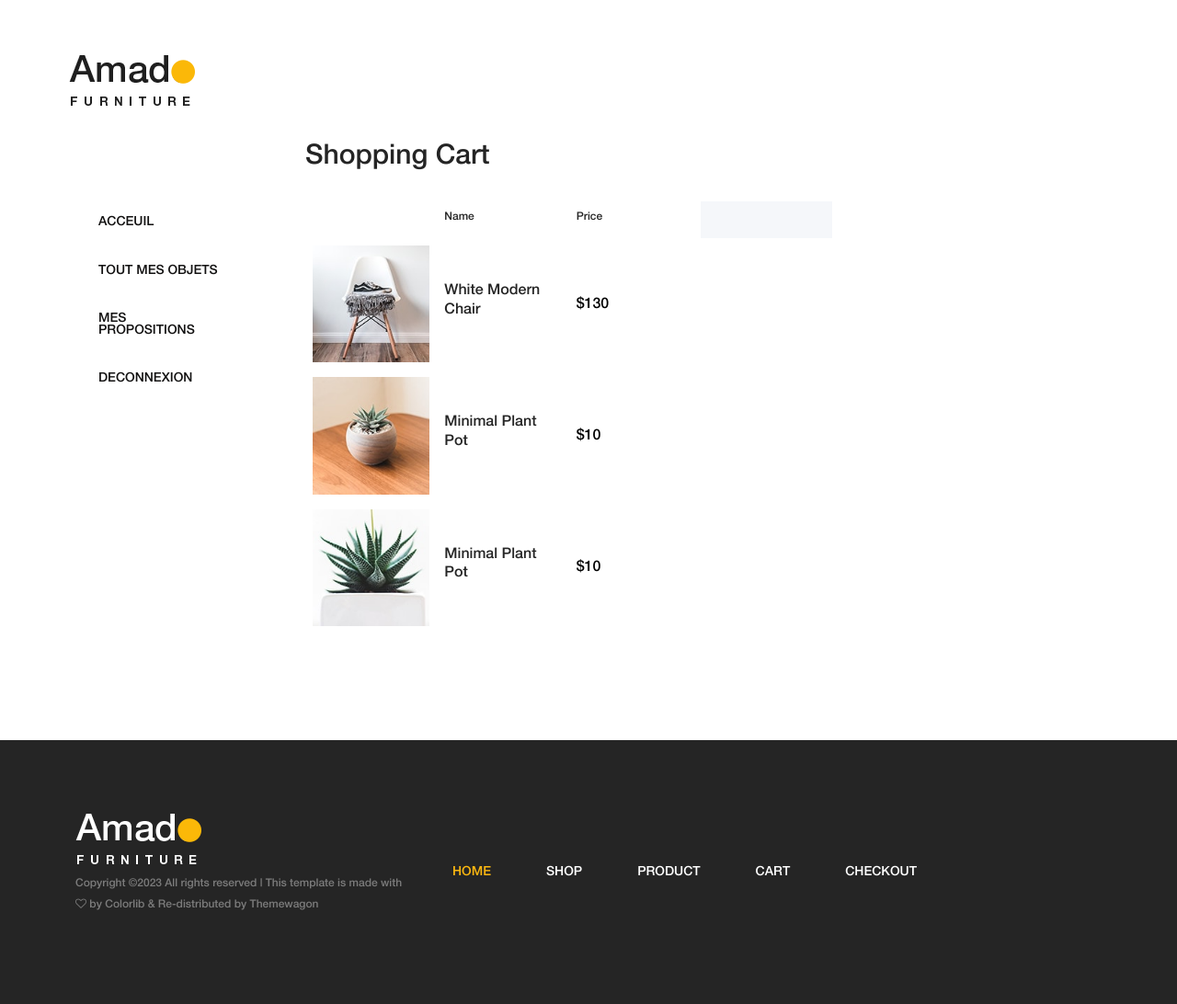
After one commit to Ismael-Raveloson/Takalo, a CodeIgniter app: page /Takalo/utilisateur/gestionobjet in a window 1280 px wide. The commit adds this page. Shown: the whole page at 92% size. Run offline with CodeIgniter, Linux system fonts and the light colour scheme; some libraries are stand-ins or nearby versions.

Commit message:
edit home/link
Co-Authored-By: rinasedera <120671181+rinasedera@users.noreply.github.com>
Co-Authored-By: Mandresyy <124679976+mandresyy@users.noreply.github.com>

```diff
--- a/application/controllers/utilisateur.php
+++ b/application/controllers/utilisateur.php
@@ -97,4 +97,26 @@ class utilisateur extends CI_Controller {
         $this->load->view('template/backoffice',$data);
     }
 
+    public function gestionobjet(){
+        $this->load->library('session');
+        $this->load->model('Model');
+        $this->load->database();
+        $this->load->helper('url');
+        $this->load->view('template/gestionobjet');
+    }
+
+    public function proposition(){
+        $this->load->library('session');
+        $this->load->model('Model');
+        $this->load->database();
+        $this->load->helper('url');
+        $this->load->view('template/proposition');
+    }
+
+    public function deconnexion(){
+        $this->load->library('session');
+        $this->session->unset_userdata('idClient');
+        $this->load->helper('url');
+        redirect(base_url('utilisateur/index'));
+    }
 }
--- /dev/null
+++ b/application/views/template/gestionobjet.php
@@ -0,0 +1,224 @@
+<!DOCTYPE html>
+<html lang="en">
+<head>
+    <meta charset="UTF-8">
+    <meta name="description" content="">
+    <meta http-equiv="X-UA-Compatible" content="IE=edge">
+    <meta name="viewport" content="width=device-width, initial-scale=1, shrink-to-fit=no">
+    <!-- The above 4 meta tags *must* come first in the head; any other head content must come *after* these tags -->
+
+    <!-- Title  -->
+    <title>Amado - Furniture Ecommerce Template | Cart</title>
+
+    <!-- Favicon  -->
+    <link rel="icon" href="<?php echo base_url()?>assets/css/amado-master/img/core-img/favicon.ico">
+
+    <!-- Core Style CSS -->
+    <link rel="stylesheet" href="<?php echo base_url()?>assets/css/amado-master/css/core-style.css">
+    <link rel="stylesheet" href="<?php echo base_url()?>assets/css/amado-master/style.css">
+
+</head>
+
+
+<body>
+    <!-- Search Wrapper Area Start -->
+    <div class="search-wrapper section-padding-100">
+        <div class="search-close">
+            <i class="fa fa-close" aria-hidden="true"></i>
+        </div>
+        <div class="container">
+            <div class="row">
+                <div class="col-12">
+                    <div class="search-content">
+                        <form action="#" method="get">
+                            <input type="search" name="search" id="search" placeholder="Type your keyword...">
+                            <button type="submit"><img src="img/core-img/search.png" alt=""></button>
+                        </form>
+                    </div>
+                </div>
+            </div>
+        </div>
+    </div>
+    <!-- Search Wrapper Area End -->
+
+    <!-- ##### Main Content Wrapper Start ##### -->
+    <div class="main-content-wrapper d-flex clearfix">
+
+        <!-- Mobile Nav (max width 767px)-->
+        <div class="mobile-nav">
+            <!-- Navbar Brand -->
+            <div class="amado-navbar-brand">
+                <a href="index.html"><img src="img/core-img/logo.png" alt=""></a>
+            </div>
+            <!-- Navbar Toggler -->
+            <div class="amado-navbar-toggler">
+                <span></span><span></span><span></span>
+            </div>
+        </div>
+
+        <!-- Header Area Start -->
+        <header class="header-area clearfix">
+            <!-- Close Icon -->
+            <div class="nav-close">
+                <i class="fa fa-close" aria-hidden="true"></i>
+            </div>
+            <!-- Logo -->
+            <div class="logo">
+                <a href="index.html"><img src="img/core-img/logo.png" alt=""></a>
+            </div>
+            <!-- Amado Nav -->
+            <nav class="amado-nav">
+                <ul>
+                    <li><a href="<?php echo base_url('utilisateur/home');?>">ACCEUIL</a></li>
+                    <li><a href="<?php echo base_url('utilisateur/gestionobjet');?>">TOUT MES OBJETS</a></li>
+                    <li><a href="<?php echo base_url('utilisateur/proposition');?>">Mes Propositions</a></li>
+                    <li><a href="<?php echo base_url('utilisateur/deconnexion');?>">DECONNEXION</a></li>
+                </ul>
+            </nav>
+            <!-- Button Group -->
+
+            <!-- Cart Menu -->
+
+            <!-- Social Button -->
+
+        </header>
+        <!-- Header Area End -->
+
+        <div class="cart-table-area section-padding-100">
+            <div class="container-fluid">
+                <div class="row">
+                    <div class="col-12 col-lg-8">
+                        <div class="cart-title mt-50">
+                            <h2>Shopping Cart</h2>
+                        </div>
+
+                        <div class="cart-table clearfix">
+                            <table class="table table-responsive">
+                                <thead>
+                                    <tr>
+                                        <th></th>
+                                        <th>Name</th>
+                                        <th>Price</th>
+                                    </tr>
+                                </thead>
+                                <tbody>
+                                    <tr>
+                                        <td class="cart_product_img">
+                                            <a href="#"><img src="img/bg-img/cart1.jpg" alt="Product"></a>
+                                        </td>
+                                        <td class="cart_product_desc">
+                                            <h5>White Modern Chair</h5>
+                                        </td>
+                                        <td class="price">
+                                            <span>$130</span>
+                                        </td>
+
+                                    </tr>
+                                    <tr>
+                                        <td class="cart_product_img">
+                                            <a href="#"><img src="img/bg-img/cart2.jpg" alt="Product"></a>
+                                        </td>
+                                        <td class="cart_product_desc">
+                                            <h5>Minimal Plant Pot</h5>
+                                        </td>
+                                        <td class="price">
+                                            <span>$10</span>
+                                        </td>
+
+                                    </tr>
+                                    <tr>
+                                        <td class="cart_product_img">
+                                            <a href="#"><img src="img/bg-img/cart3.jpg" alt="Product"></a>
+                                        </td>
+                                        <td class="cart_product_desc">
+                                            <h5>Minimal Plant Pot</h5>
+                                        </td>
+                                        <td class="price">
+                                            <span>$10</span>
+                                        </td>
+
+                                    </tr>
+                                </tbody>
+                            </table>
+                        </div>
+                    </div>
+                    <div class="col-12 col-lg-4">
+
+                    </div>
+                </div>
+            </div>
+        </div>
+    </div>
+    <!-- ##### Main Content Wrapper End ##### -->
+
+    <!-- ##### Newsletter Area Start ##### -->
+
+    <!-- ##### Newsletter Area End ##### -->
+
+    <!-- ##### Footer Area Start ##### -->
+    <footer class="footer_area clearfix">
+        <div class="container">
+            <div class="row align-items-center">
+                <!-- Single Widget Area -->
+                <div class="col-12 col-lg-4">
+                    <div class="single_widget_area">
+                        <!-- Logo -->
+                        <div class="footer-logo mr-50">
+                            <a href="index.html"><img src="img/core-img/logo2.png" alt=""></a>
+                        </div>
+                        <!-- Copywrite Text -->
+                        <p class="copywrite"><!-- Link back to Colorlib can't be removed. Template is licensed under CC BY 3.0. -->
+Copyright &copy;<script>document.write(new Date().getFullYear());</script> All rights reserved | This template is made with <i class="fa fa-heart-o" aria-hidden="true"></i> by <a href="https://colorlib.com" target="_blank">Colorlib</a>
+<!-- Link back to Colorlib can't be removed. Template is licensed under CC BY 3.0. -->& Re-distributed by <a href="https://themewagon.com/" target="_blank">Themewagon</a>
+</p>
+                    </div>
+                </div>
+                <!-- Single Widget Area -->
+                <div class="col-12 col-lg-8">
+                    <div class="single_widget_area">
+                        <!-- Footer Menu -->
+                        <div class="footer_menu">
+                            <nav class="navbar navbar-expand-lg justify-content-end">
+                                <button class="navbar-toggler" type="button" data-toggle="collapse" data-target="#footerNavContent" aria-controls="footerNavContent" aria-expanded="false" aria-label="Toggle navigation"><i class="fa fa-bars"></i></button>
+                                <div class="collapse navbar-collapse" id="footerNavContent">
+                                    <ul class="navbar-nav ml-auto">
+                                        <li class="nav-item active">
+                                            <a class="nav-link" href="index.html">Home</a>
+                                        </li>
+                                        <li class="nav-item">
+                                            <a class="nav-link" href="shop.html">Shop</a>
+                                        </li>
+                                        <li class="nav-item">
+                                            <a class="nav-link" href="product-details.html">Product</a>
+                                        </li>
+                                        <li class="nav-item">
+                                            <a class="nav-link" href="cart.html">Cart</a>
+                                        </li>
+                                        <li class="nav-item">
+                                            <a class="nav-link" href="checkout.html">Checkout</a>
+                                        </li>
+                                    </ul>
+                                </div>
+                            </nav>
+                        </div>
+                    </div>
+                </div>
+            </div>
+        </div>
+    </footer>
+    <!-- ##### Footer Area End ##### -->
+
+    <!-- ##### jQuery (Necessary for All JavaScript Plugins) ##### -->
+    <script src="js/jquery/jquery-2.2.4.min.js"></script>
+    <!-- Popper js -->
+    <script src="js/popper.min.js"></script>
+    <!-- Bootstrap js -->
+    <script src="js/bootstrap.min.js"></script>
+    <!-- Plugins js -->
+    <script src="js/plugins.js"></script>
+    <!-- Active js -->
+    <script src="js/active.js"></script>
+
+</body>
+
+</html>
```
Also changed, not shown: application/views/template/home.php (+4 -5 lines), application/views/template/proposition.php (added, +223 -0 lines), 8 other files.
